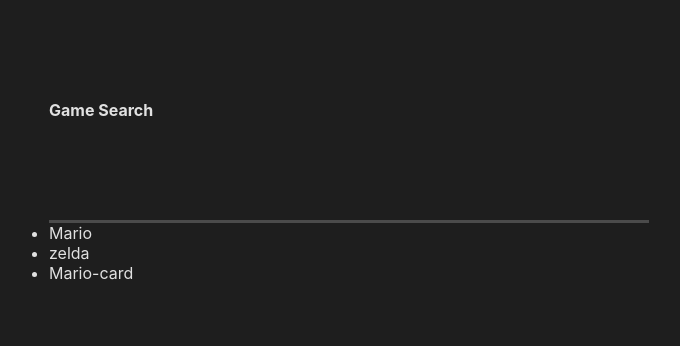
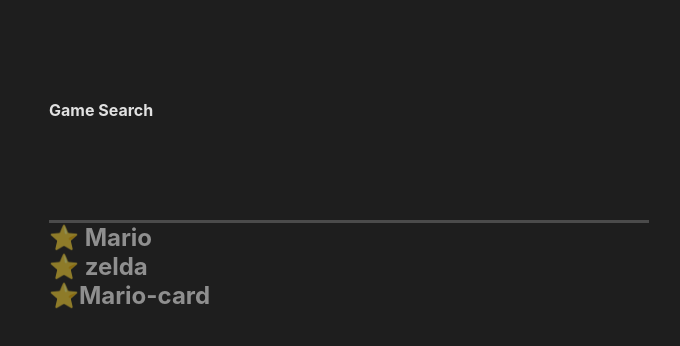
Before and after one commit to felipe-programador-18/buscaapi.react, a React (Create React App) app in the folder buscaapi/: page / in a window 1280 px wide. Shown: the top 346 px of the page, without its empty margins (291-971 px from the left). Built offline with nearby package versions, Linux system fonts and the light colour scheme.

Commit message:
c6-create span and adding span

```diff
--- a/buscaapi/src/App.js
+++ b/buscaapi/src/App.js
@@ -11,9 +11,9 @@
 
     <div className='search-results'>
       <ul>
-        <li>Mario</li>
-        <li>zelda</li>
-        <li>Mario-card</li>
+        <li> <span>Mario</span></li>
+        <li> <span>zelda</span></li>
+        <li><span>Mario-card</span></li>
       </ul>
     </div>
    </div>
--- a/buscaapi/src/index.css
+++ b/buscaapi/src/index.css
@@ -54,6 +54,11 @@
   background-color: rgba(255, 255,255, 0.5)
 }
 
-.container .search-results ul {
+.container .search-results ul li {
+ font-size: 1.5rem;
+ font-weight: bold;
+ color: rgba(255,255,255,0.5);
+ list-style-type: '\2b50';
+ list-style-position: inside;
 
 }
```
